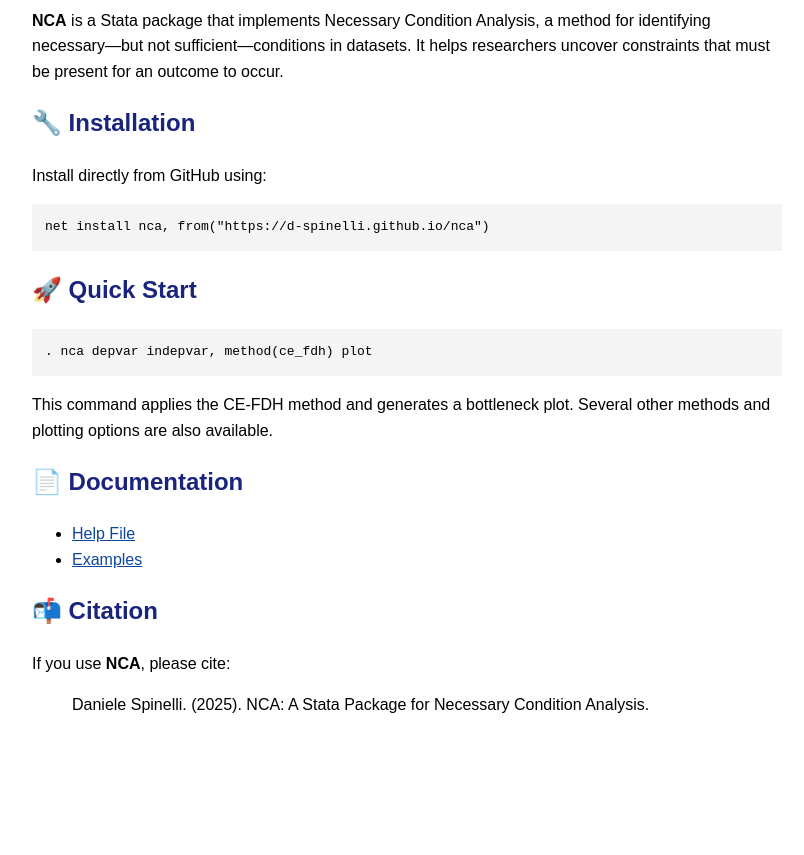
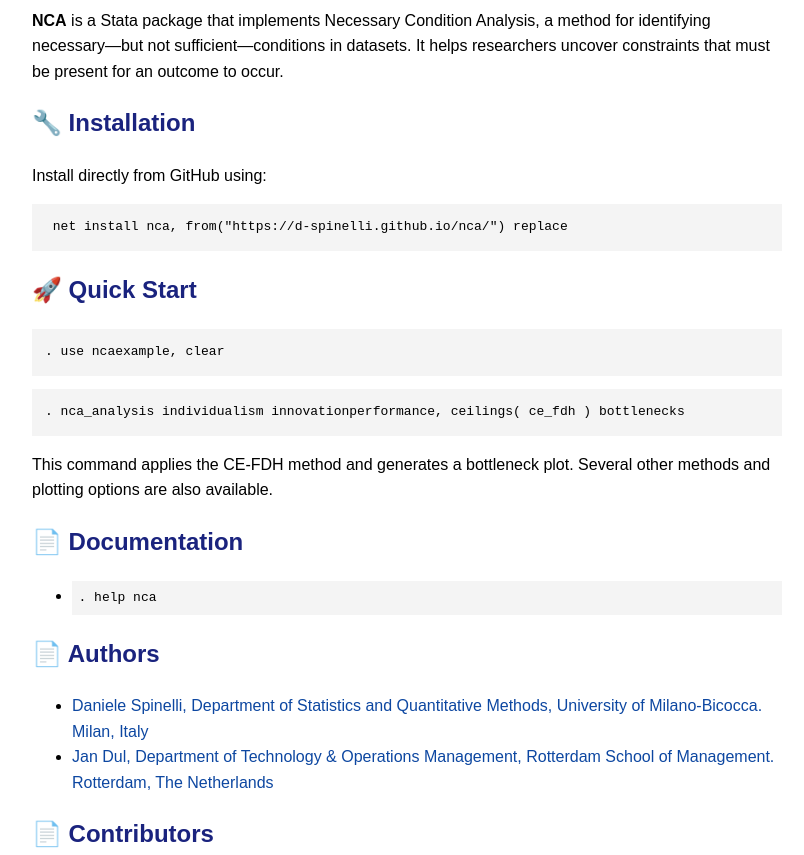
Before and after one commit to d-spinelli/nca, a plain HTML site: page index.html in a window 1280 px wide. Shown: the part 97-952 px from the top of the page, without its empty margins (233-1037 px from the left). Before the commit the page ends 847 px from the top, so only its background shows below. Drawn offline with Linux system fonts and the light colour scheme.

Commit message:
Add files via upload

```diff
--- a/index.html
+++ b/index.html
@@ -2,7 +2,7 @@
 <html lang="en">
 <head>
   <meta charset="UTF-8" />
-  <title>NCA: Necessary Condition Analysis for Stata</title>
+  <title>nca: Necessary Condition Analysis for Stata</title>
   <style>
     body { font-family: Arial, sans-serif; margin: 2rem auto; max-width: 750px; line-height: 1.6; padding: 0 1rem; }
     h1, h2 { color: #1a237e; }
@@ -16,23 +16,33 @@
 
   <h2>🔧 Installation</h2>
   <p>Install directly from GitHub using:</p>
-  <pre><code>net install nca, from("https://d-spinelli.github.io/nca")</code></pre>
+  <pre><code> net install nca, from("https://d-spinelli.github.io/nca/") replace </code></pre>
 
   <h2>🚀 Quick Start</h2>
-  <pre><code>. nca depvar indepvar, method(ce_fdh) plot</code></pre>
+  <pre><code>. use ncaexample, clear </code></pre>
+  <pre><code>. nca_analysis individualism innovationperformance, ceilings( ce_fdh ) bottlenecks </code></pre>
 
   <p>This command applies the CE-FDH method and generates a bottleneck plot. Several other methods and plotting options are also available.</p>
 
   <h2>📄 Documentation</h2>
   <ul>
-    <li><a href="nca_help.html">Help File</a></li>
-    <li><a href="examples.html">Examples</a></li>
+    <li><code>. help nca </code></li>
+    </ul>
+  <h2>📄 Authors</h2>
+  <ul>
+    <li><a> Daniele Spinelli, Department of Statistics and Quantitative Methods, University of Milano-Bicocca. Milan, Italy  </a></li>
+    <li><a> Jan Dul, Department of Technology & Operations Management, Rotterdam School of Management. Rotterdam, The Netherlands   </a></li>
     </ul>
 
-  <h2>📬 Citation</h2>
-  <p>If you use <strong>NCA</strong>, please cite:</p>
+  <h2>📄 Contributors</h2>
+  <ul>
+        <li><a>  Govert Buijs, Department of Technology & Operations Management, Rotterdam School of Management. Rotterdam, The Netherlands   </a></li>
+    </ul>
+
+  <h2></h2> Citation</h2>
+  <p>If you use <strong>nca</strong>, please cite:</p>
   <blockquote>
-    Daniele Spinelli. (2025). NCA: A Stata Package for Necessary Condition Analysis.
+    Daniele Spinelli and Jan Dul. (2025). nca: A Stata Package for Necessary Condition Analysis.
   </blockquote>
 
 
```
